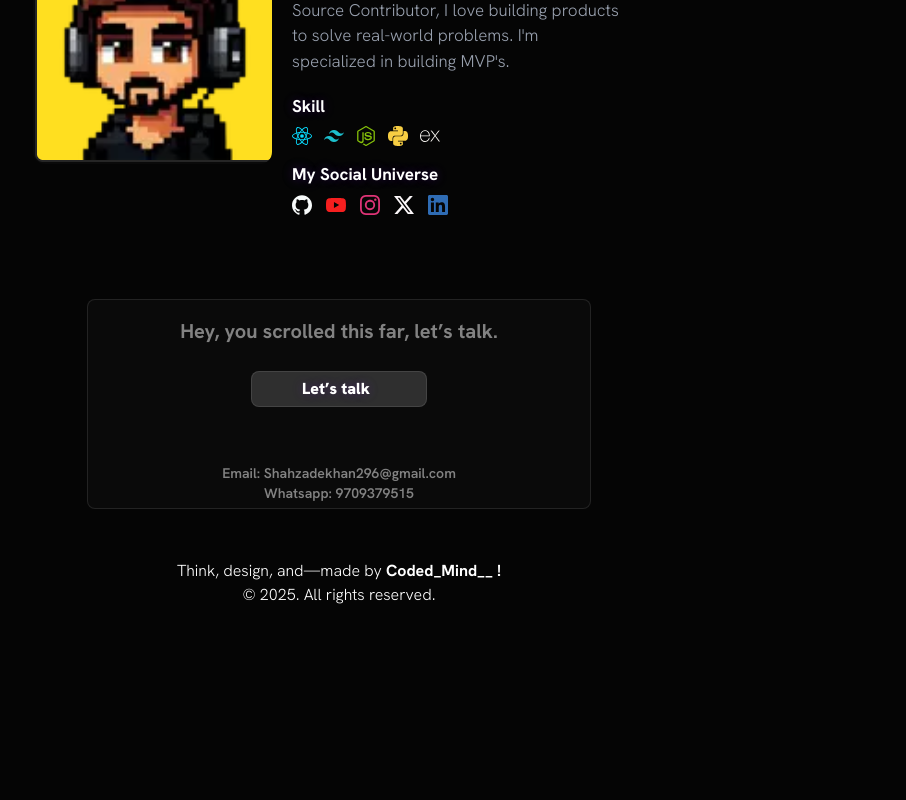
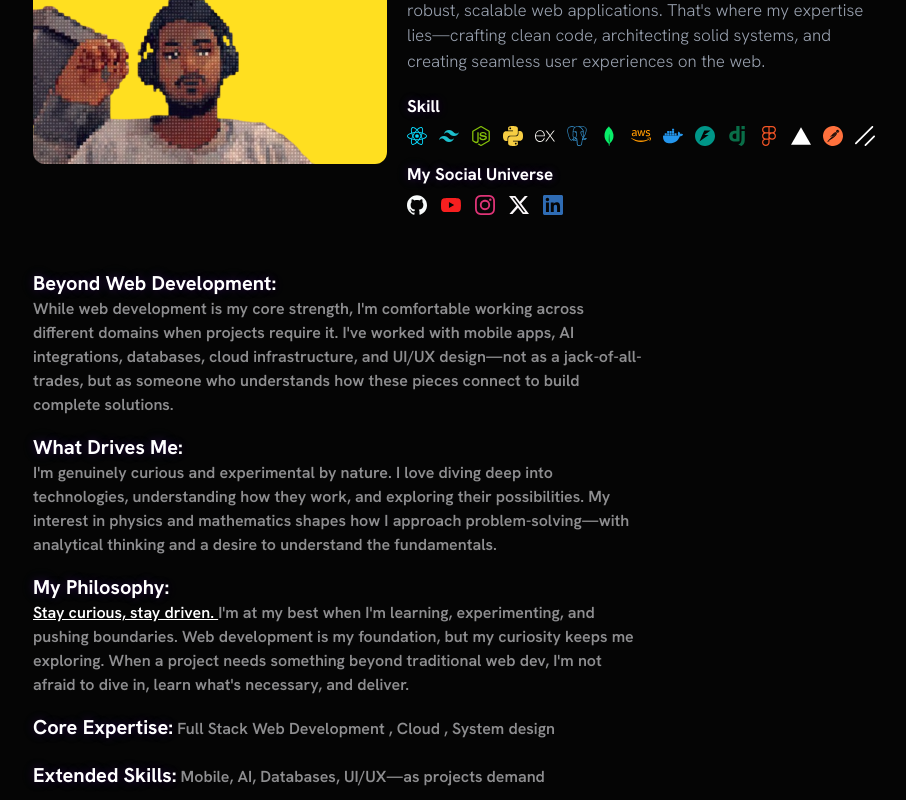
Before and after one commit to CodedMind8051/CodedMInd, a React (Vite) app: page / in a window 1280 px wide. Shown: the part 1460-2260 px from the top of the page, without its empty margins (301-1207 px from the left). Before the commit the page ends 2107 px from the top, so only its background shows below. Built offline with nearby package versions, Linux system fonts and the light colour scheme.

Commit message:
Almost completed .Just little twike left.

```diff
--- a/src/App.tsx
+++ b/src/App.tsx
@@ -143,8 +143,8 @@ function App() {
           initial="hidden"
           whileInView="visible"
           transition={{ duration: 1.2 }}
-          className='flex flex-col p-2.5 mb-7.5  justify-center  items-center  text-white'  >
-            <p className=''>Think, design, and—made by  <span className='font-bold'>Coded_Mind__  !</span> </p>
+          className='flex flex-col p-2.5 mb-7.5  justify-center  items-center  text-[#818183]'  >
+            <p className='font-semibold'>Think, design, and—made by  <span className='font-bold'>Coded_Mind__  !</span> </p>
             <p>© 2025. All rights reserved.</p>
         </motion.div>
       </div>
--- a/src/components/AboutMe.tsx
+++ b/src/components/AboutMe.tsx
@@ -1,5 +1,5 @@
-import Ramx from '../assets/ramx.png'
-import { SiReact, SiGithub, SiTailwindcss, SiYoutube, SiInstagram, SiX, SiLinkedin, SiAmazonwebservices, SiNodedotjs, SiTypescript, SiPython, SiExpress, SiPostgresql, SiMongodb } from 'react-icons/si'
+import Me from '../assets/Me.png'
+import { SiReact, SiGithub, SiTailwindcss, SiFigma, SiPostman, SiVercel, SiDocker, SiDjango, SiFastapi, SiYoutube, SiInstagram, SiX, SiLinkedin, SiAmazonwebservices, SiNodedotjs, SiPython, SiExpress, SiPostgresql, SiMongodb, SiShadcnui } from 'react-icons/si'
 import {
     Tooltip,
     TooltipContent,
@@ -15,7 +15,17 @@ function AboutMe() {
         { icon: <SiTailwindcss className="  text-[#1dc0cd] cursor-pointer " />, label: "Tailwind CSS" },
         { icon: <SiNodedotjs className='text-[#85c00a] cursor-pointer' />, label: "Node.js" },
         { icon: <SiPython className='text-[#f7ce43] cursor-pointer  ' />, label: "Python" },
-        { icon: <SiExpress className='text-[#fcfaf5]  cursor-pointer  ' />, label: "Express.js" }
+        { icon: <SiExpress className='text-[#fcfaf5]  cursor-pointer  ' />, label: "Express.js" },
+        { icon: <SiPostgresql className='text-[#399cdc]  cursor-pointer  ' />, label: "Sql" },
+        { icon: <SiMongodb className='text-[#08ee69]  cursor-pointer  ' />, label: "Mongo DB" },
+        { icon: <SiAmazonwebservices className='text-[#ff9900]  cursor-pointer  ' />, label: "AWS" },
+        { icon: <SiDocker className='text-[#2496ed]  cursor-pointer  ' />, label: "Docker" },
+        { icon: <SiFastapi className='text-[#009688]  cursor-pointer  ' />, label: "Fast Api" },
+        { icon: <SiDjango className='text-[#096e48]  cursor-pointer  ' />, label: "Django" },
+        { icon: <SiFigma className='text-[#f25425]  cursor-pointer  ' />, label: "Figma" },
+        { icon: <SiVercel className='text-white  cursor-pointer  ' />, label: "Vercel" },
+        { icon: <SiPostman className='text-[#ff713d]  cursor-pointer  ' />, label: "Postman" },
+        { icon: <SiShadcnui className='text-white  cursor-pointer  ' />, label: "Shadcnui" },
     ];
 
     const Socials = [
@@ -27,16 +37,16 @@ function AboutMe() {
     ];
 
     return (
-        <div className='flex flex-col   h-[100%] w-[50%] max-[900px]:w-[90%] '>
+        <div className='flex flex-col h-[100%] w-[50%] max-[900px]:w-[90%] '>
             <div>
                 <h3 className="text-sm text-gray-400">About</h3>
                 <h1 className="font-bold text-2xl" >Me</h1>
             </div>
             <div className='flex  max-[750px]:block max-[750px]:h-[80%]  brder py-2 mt-5.5 '>
-                <img className='rounded-xl min-[1000px]:h-[95%]' src={Ramx} alt="" />
+                <img className='rounded-xl min-[1000px]:h-[95%]' src={Me} alt="" />
                 <div>
                     <h1 className='px-5 py-2 max-[750px]:p-2 font-bold text-xl'>Md. Shahzade</h1>
-                    <p className='px-5 text-[17px] text-gray-400 max-[750px]:p-2'>I'm a Full Stack web developer and Open Source Contributor, I love building products to solve real-world problems. I'm specialized in building MVP's.</p>
+                    <p className='px-5 text-[17px] text-gray-400 max-[750px]:p-2'>I'm a full-stack web developer who specializes in building robust, scalable web applications. That's where my expertise lies—crafting clean code, architecting solid systems, and creating seamless user experiences on the web.</p>
 
                     <div className=' m-5 text-[17px] font-bold max-[750px]:m-2'><h1>Skill</h1>
                         <div className='flex gap-3 py-1.5 text-xl'>
@@ -67,10 +77,33 @@ function AboutMe() {
                                     )
                                 })}
                             </div>
-
                         </div>
-
                     </div>
+                </div>
+            </div>
+            <div className=''>
+                <div className='py-2'>
+                    <h1 className='font-bold text-xl'>Beyond Web Development:</h1>
+                    <p className='font-semibold text-[#8e8e90]'>While web development is my core strength, I'm comfortable working across different domains when projects require it. I've worked with mobile apps, AI integrations, databases, cloud infrastructure, and UI/UX design—not as a jack-of-all-trades, but as someone who understands how these pieces connect to build complete solutions.</p>
+                </div>
+                <div className='py-2'>
+                    <h1 className='font-bold text-xl'>What Drives Me:</h1>
+                    <p className='font-semibold text-[#8e8e90]'>I'm genuinely curious and experimental by nature. I love diving deep into technologies, understanding how they work, and exploring their possibilities. My interest in physics and mathematics shapes how I approach problem-solving—with analytical thinking and a desire to understand the fundamentals.</p>
+                </div>
+                <div className='py-2'>
+                    <h1 className='font-bold text-xl'>My Philosophy:</h1>
+                    <p className='font-semibold text-[#8e8e90]'>
+                        <span className='underline text-white '>Stay curious, stay driven.  </span>
+                        I'm at my best when I'm learning, experimenting, and pushing boundaries. Web development is my foundation, but my curiosity keeps me exploring. When a project needs something beyond traditional web dev, I'm not afraid to dive in, learn what's necessary, and deliver.
+                    </p>
+                </div>
+                <div className='flex py-2'>
+                    <h1 className='  font-bold text-xl'>Core Expertise:  </h1>
+                    <p className='font-semibold text-[#8e8e90] p-1'>Full Stack Web Development , Cloud , System design  </p>
+                </div>
+                <div className='flex py-2'>
+                    <h1 className='  font-bold text-xl'>Extended Skills: </h1>
+                    <p className='font-semibold text-[#8e8e90] p-1'>Mobile, AI, Databases, UI/UX—as projects demand</p>
                 </div>
 
             </div>
```
Also changed, not shown: src/assets/Me.png (added).
